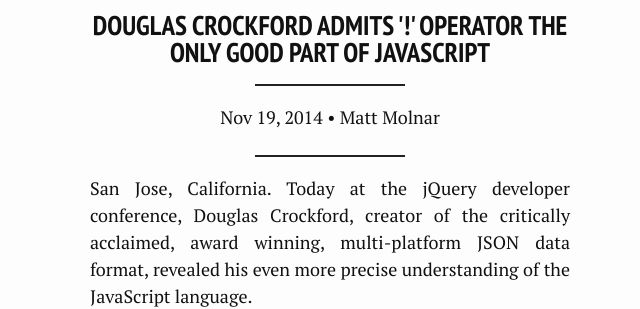
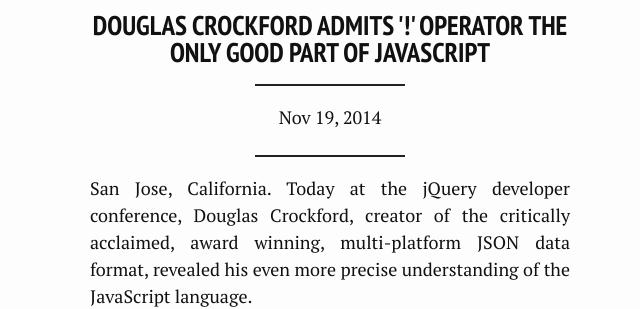
Before and after one commit to deadbeefnews/deadbeefnews.github.io, a Jekyll site: the page built from _posts/2014-11-19-douglas-crockford-javascript.markdown, in a window 1280 px wide. Shown: the part 142-451 px from the top of the page, without its empty margins (310-950 px from the left). Built offline with Jekyll 4.4.1, drawn with Linux system fonts in a browser that asks for light colours.

Commit message:
Update 2014-11-19-douglas-crockford-javascript.markdown

```diff
--- a/_posts/2014-11-19-douglas-crockford-javascript.markdown
+++ b/_posts/2014-11-19-douglas-crockford-javascript.markdown
@@ -2,7 +2,6 @@
 layout: post
 title:  "Douglas Crockford Admits '!' Operator the Only Good Part of JavaScript"
 date:   2014-11-19 00:16:00
-author: Matt Molnar
 categories: programming
 ---
 San Jose, California. Today at the jQuery developer conference, Douglas Crockford, creator of the critically acclaimed, award winning, multi-platform JSON data format, revealed his even more precise understanding of the JavaScript language.
```
